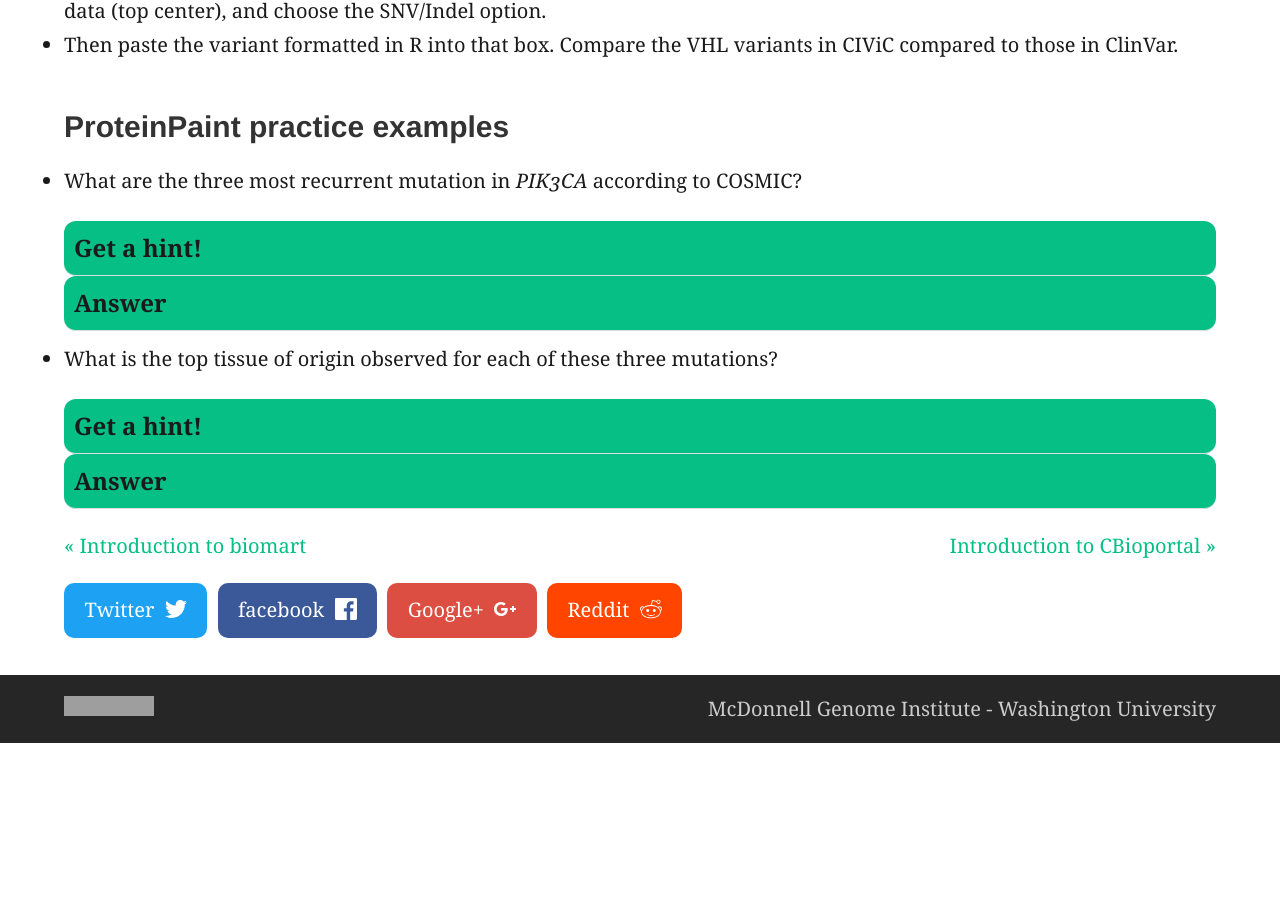
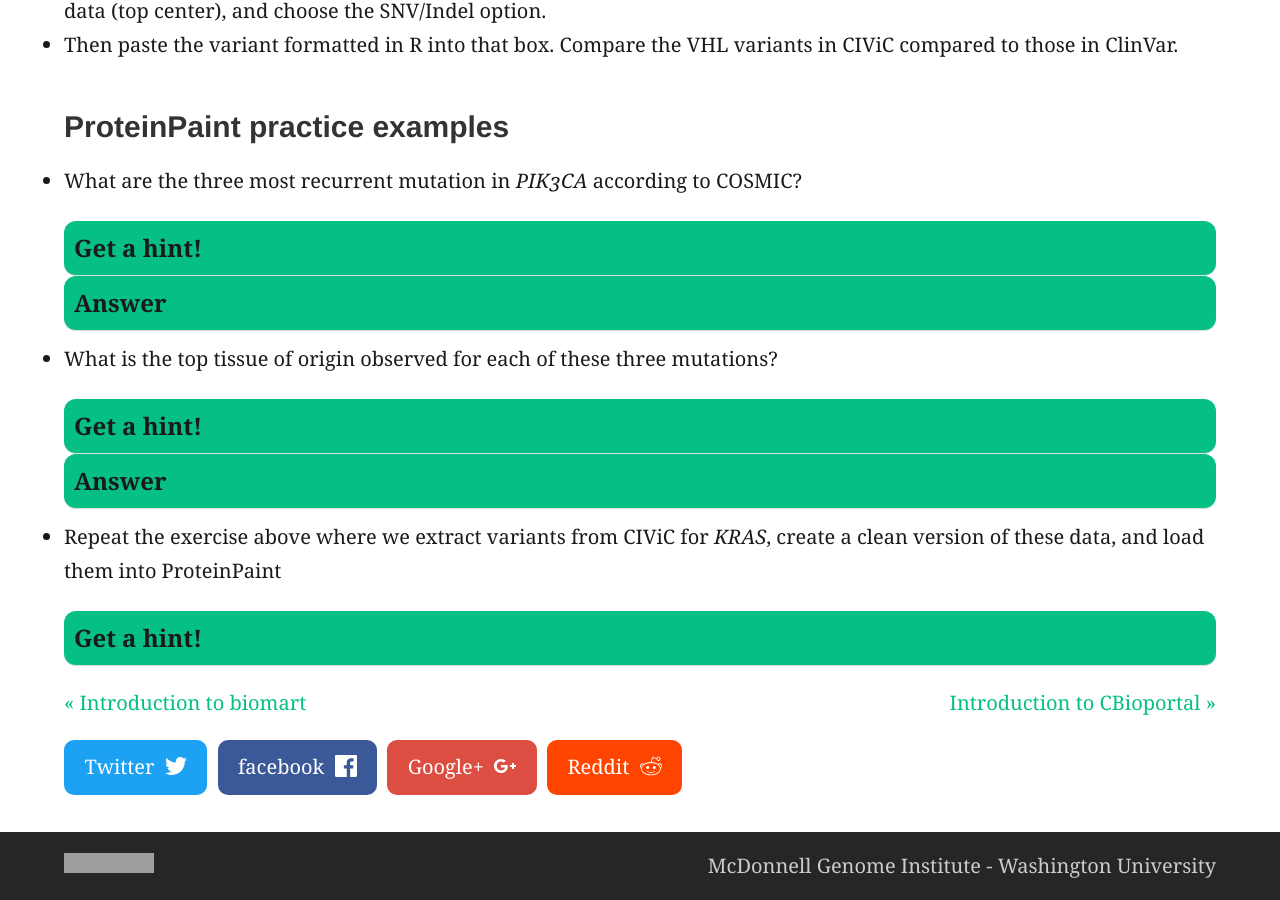
Before and after one commit to griffithlab/genviz.org, a Jekyll site: the page built from _posts/0001-07-01-ProteinPaint.md, in a window 1280 px wide and 900 px high, scrolled down 3572 px. Built offline with Jekyll 4.4.1, drawn with Linux system fonts in a browser that asks for light colours; nearby versions of some CDN libraries; before the commit the page ends 4315 px from its top, so only the background shows below that; grey boxes are pictures that could not be loaded.

Commit message:
add exercise for protein paint

```diff
--- a/_posts/0001-07-01-ProteinPaint.md
+++ b/_posts/0001-07-01-ProteinPaint.md
@@ -95,3 +95,6 @@ write(output, file="CIViC-VHL-Variants.formatted.csv")
 * What is the top tissue of origin observed for each of these three mutations?
 {% include question.html question="Get a hint!" answer='Click on the circle for each mutation and examine the tissue distribution plot'%}
 {% include question.html question="Answer" answer='H1047R (breast), E545K (large intestine), and E542K (large intestine)'%}
+
+* Repeat the exercise above where we extract variants from CIViC for *KRAS*, create a clean version of these data, and load them into ProteinPaint
+{% include question.html question="Get a hint!" answer='You should be able to do almost exactly what we did with VHL, but for KRAS instead'%}
```
